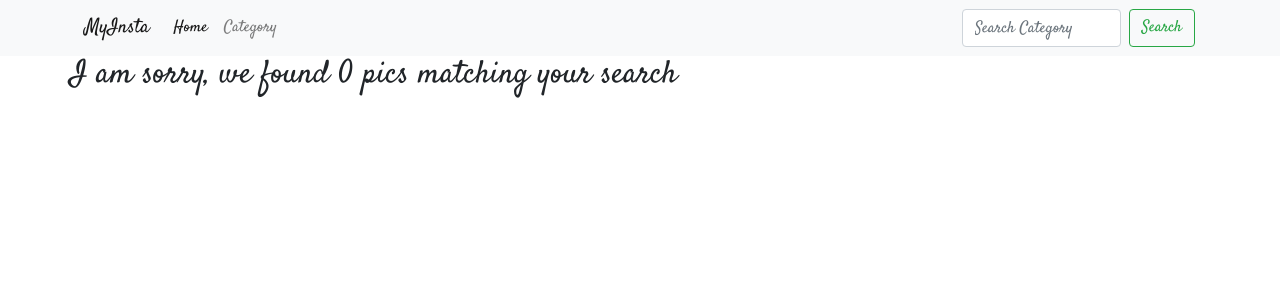
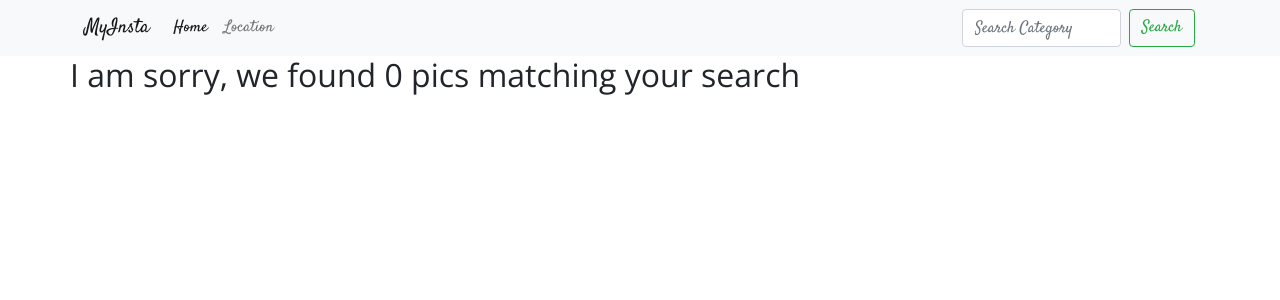
Before and after one commit to spgdaman/my_insta, a Django app: template insta/templates/search.html in a window 1280 px wide. Shown: the top 300 px of the page. Run offline with Django 3.2, Linux system fonts and the light colour scheme; the template is opened without the code that fills it, so the values that code supplies are empty; some libraries are stand-ins or nearby versions.

Commit message:
locations url, view and template defined and displays locations of photos

```diff
--- a/insta/models.py
+++ b/insta/models.py
@@ -6,7 +6,7 @@ class Image(models.Model):
     image_description = models.CharField(max_length=255)
     image_date = models.DateTimeField(auto_now_add=True)
     # Foreign keys
-    image_location = models.ForeignKey('Location')
+    image_location = models.ManyToManyField('Location')
     image_category = models.ManyToManyField('Category')
 
     @classmethod
--- a/insta/static/css/styles.css
+++ b/insta/static/css/styles.css
@@ -1,6 +1,4 @@
-.card{
-    margin: 10px 0px;
-    padding-left: 0px;
-    padding-right: 0px;
-    width: 15px;
+
+.font{
+    font-family: 'Open Sans', sans-serif;
 }
--- a/insta/templates/navbar.html
+++ b/insta/templates/navbar.html
@@ -12,7 +12,7 @@
                 <a class="nav-link" href="{% url 'index' %}">Home <span class="sr-only">(current)</span></a>
             </li>
             <li class="nav-item">
-                <a class="nav-link" href="#">Category</a>
+                <a class="nav-link" href="{% url 'show_locations' %}">Location</a>
             </li>
             <!-- <li class="nav-item dropdown">
                 <a class="nav-link dropdown-toggle" href="#" id="navbarDropdown" role="button" data-toggle="dropdown" aria-haspopup="true" aria-expanded="false">
--- a/insta/templates/search.html
+++ b/insta/templates/search.html
@@ -3,9 +3,9 @@
 <div class="container">
     <div class="row">
         {% if pics %}
-            <h2>Found {{ pics | length }}</h2>
+            <h2 style="font-family: 'Open Sans', sans-serif;">Found {{ pics | length }} search result</h2>
         {% else %}
-            <h2>I am sorry, we found 0 pics matching your search</h2>
+            <h2 style="font-family: 'Open Sans', sans-serif;">I am sorry, we found 0 pics matching your search</h2>
         {% endif %}
     </div>
 
@@ -13,7 +13,7 @@
         {% if pics %}
             {% for pic in pics %}
                 <div class="col-sm-12 col-md-12">
-                    <a href="{% url 'show_post_category' pic.id %}"><h1 class="text-center">{{pic.category_name}}</h1></a>
+                    <a href="{% url 'show_post_category' pic.id %}"><h1 class="text-center" style="font-family: 'Open Sans', sans-serif;">{{pic.category_name}}</h1></a>
                 </div>
             {% endfor %}
         {% endif %}
--- a/insta/templates/show_image.html
+++ b/insta/templates/show_image.html
@@ -10,10 +10,10 @@
                 </div> -->
                 <div class="card mb-3 col-sm-12 col-md-12 col-lg-12">
                     <img class="card-img-top img-responsive" src="{{image.image.url}}" alt="{{image.image_name.url}}">
-                    <div class="card-body">
+                    <div class="card-body" style="font-family: 'Open Sans', sans-serif;">
                         <h5 class="card-title">{{image.image_name}}</h5>
                         <p class="card-text">{{image.image_description}}</p>
-                        <p class="card-text"><small class="text-muted">First posted {{image.image_date}} ago.</small></p>
+                        <p class="card-text"><small class="text-muted">First posted {{image.image_date|timesince}} ago, on date {{image.image_date | date:"dS M, Y "}}.</small></p>
                     </div>
                 </div>
             {% endfor %}
--- a/insta/templates/showpostcategory.html
+++ b/insta/templates/showpostcategory.html
@@ -5,14 +5,14 @@
     <div class="row">
         <!-- Category searched for appears here -->
         {% for item in category %}
-            <h1>Posts in category {{item.category_name}}</h1>
+            <h1  class="text-center" style="font-family: 'Open Sans', sans-serif;">Posts in category {{item.category_name}}</h1>
         {% endfor %}
     </div>
 
     <!-- Posts per category come down here -->
     {% for post in posts %}
         <div class="row">
-        <h5><a href="{% url 'show_image' post.id %}">{{post.image_name}}</a></h5>
+            <a class="text-center" href="{% url 'show_image' post.id %}"><h5 style="font-family: 'Open Sans', sans-serif;">{{post.image_name}}</h5></a>
         </div>
     {% endfor %}
 </div>
--- a/insta/urls.py
+++ b/insta/urls.py
@@ -25,6 +25,8 @@ urlpatterns = [
     url(r'^search/$', views.search_results,name='search_results'),
     url(r'^image/(\d+)', views.show_image, name='show_image'),
     url(r'^show_post_category/(\d+)', views.show_post_category, name='show_post_category'),
+    url(r'^show_locations/$', views.show_locations, name="show_locations"),
+    url(r'^display_location/(\d+)', views.display_location, name="display_location"),
 ]
 
 if settings.DEBUG:
```
Also changed, not shown: insta/templates/display_location.html (added, +15 -0 lines), insta/templates/index.html (+28 -5 lines), insta/templates/showlocations.html (added, +11 -0 lines), insta/views.py (+11 -0 lines), insta/migrations/0005_auto_20190512_1349.py (added).
